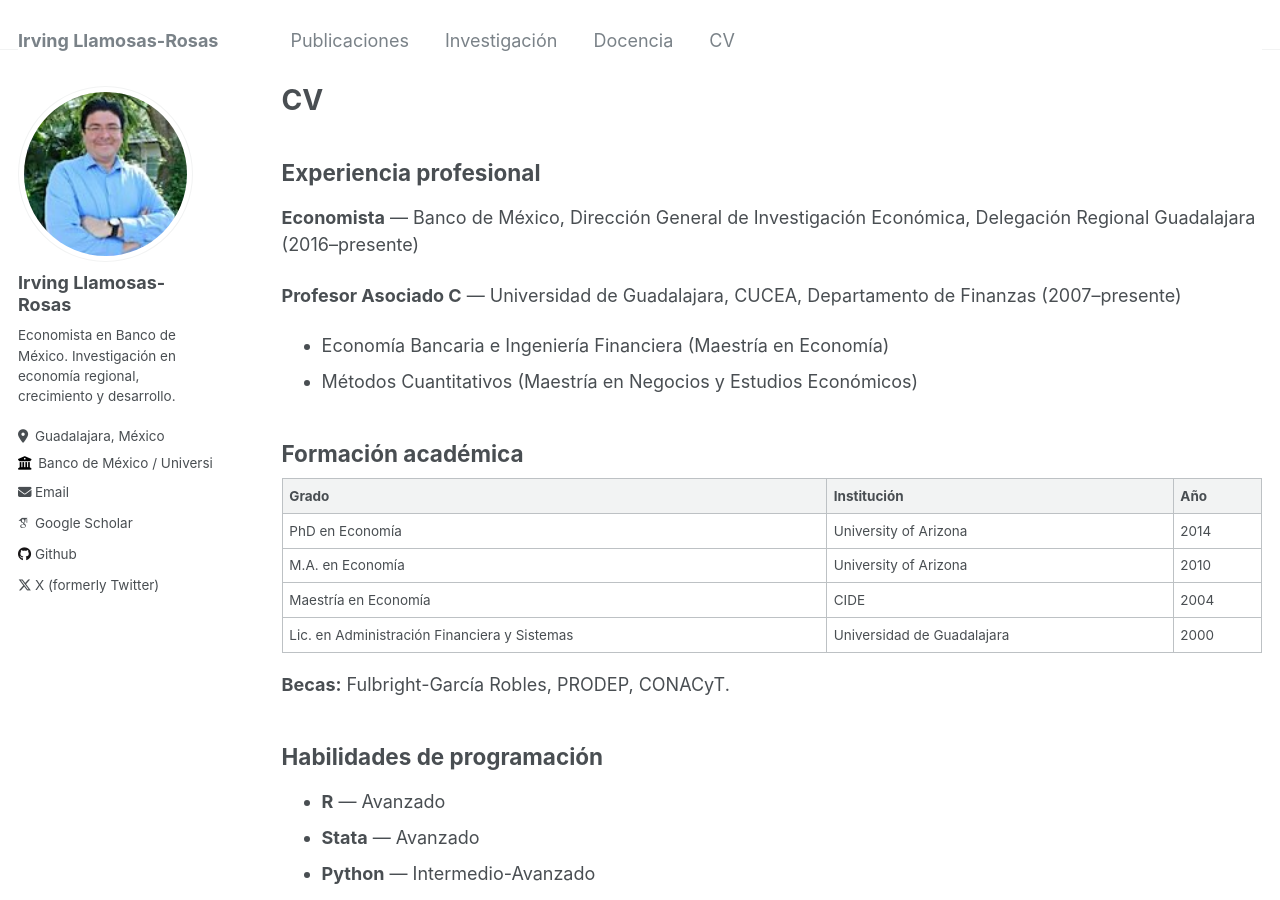
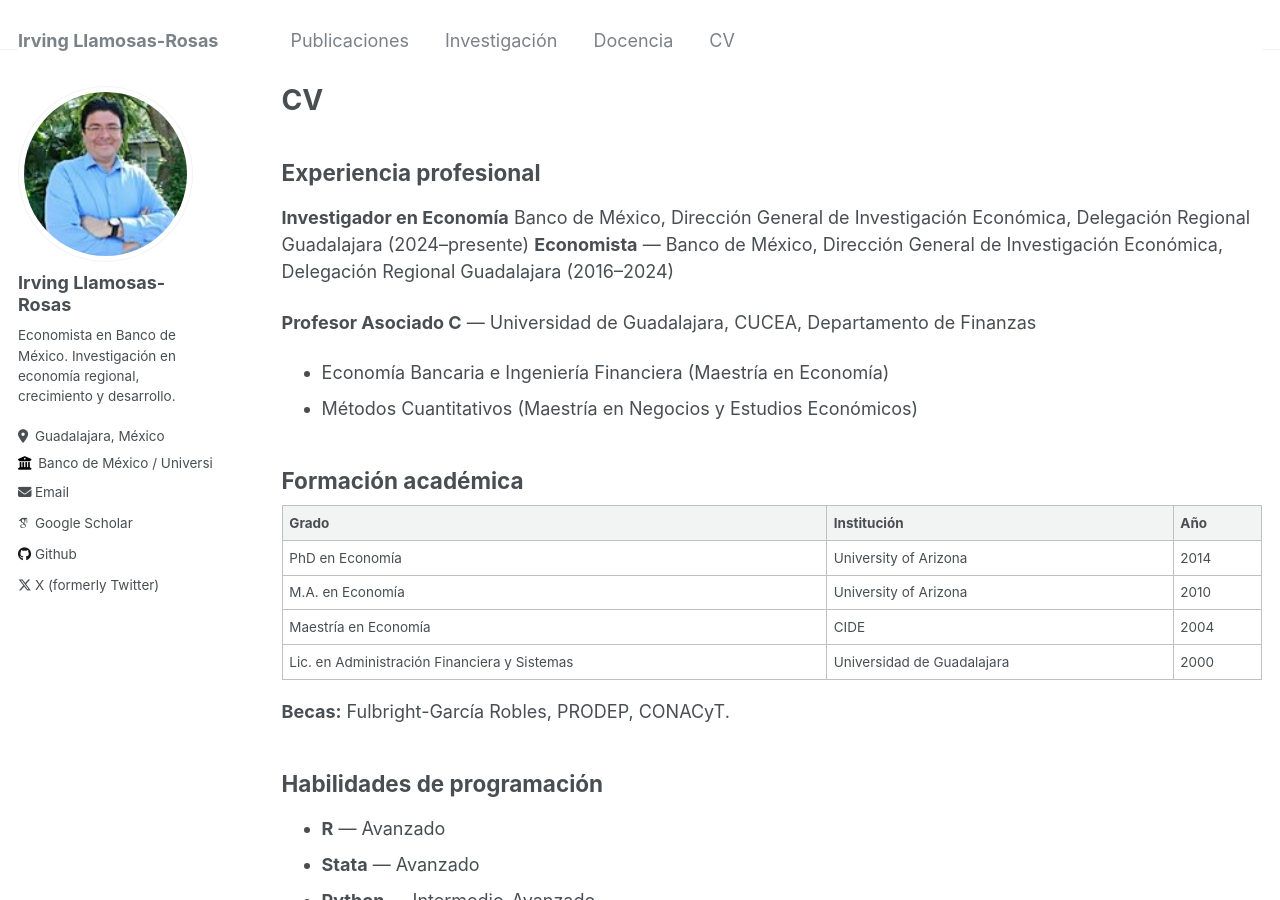
Before and after one commit to illamosas/illamosas.github.io, a Jekyll site: the page built from _pages/cv.md, in a window 1280 px wide and 900 px high. Built offline with Jekyll 4.4.1, drawn with Linux system fonts in a browser that asks for light colours; some web fonts are replaced.

Commit message:
Update cv.md

```diff
--- a/_pages/cv.md
+++ b/_pages/cv.md
@@ -10,10 +10,10 @@ redirect_from:
 {% include base_path %}
 
 ## Experiencia profesional
+**Investigador en Economía** Banco de México, Dirección General de Investigación Económica, Delegación Regional Guadalajara (2024–presente)
+**Economista** — Banco de México, Dirección General de Investigación Económica, Delegación Regional Guadalajara (2016–2024)
 
-**Economista** — Banco de México, Dirección General de Investigación Económica, Delegación Regional Guadalajara (2016–presente)
-
-**Profesor Asociado C** — Universidad de Guadalajara, CUCEA, Departamento de Finanzas (2007–presente)
+**Profesor Asociado C** — Universidad de Guadalajara, CUCEA, Departamento de Finanzas
 - Economía Bancaria e Ingeniería Financiera (Maestría en Economía)
 - Métodos Cuantitativos (Maestría en Negocios y Estudios Económicos)
 
```
